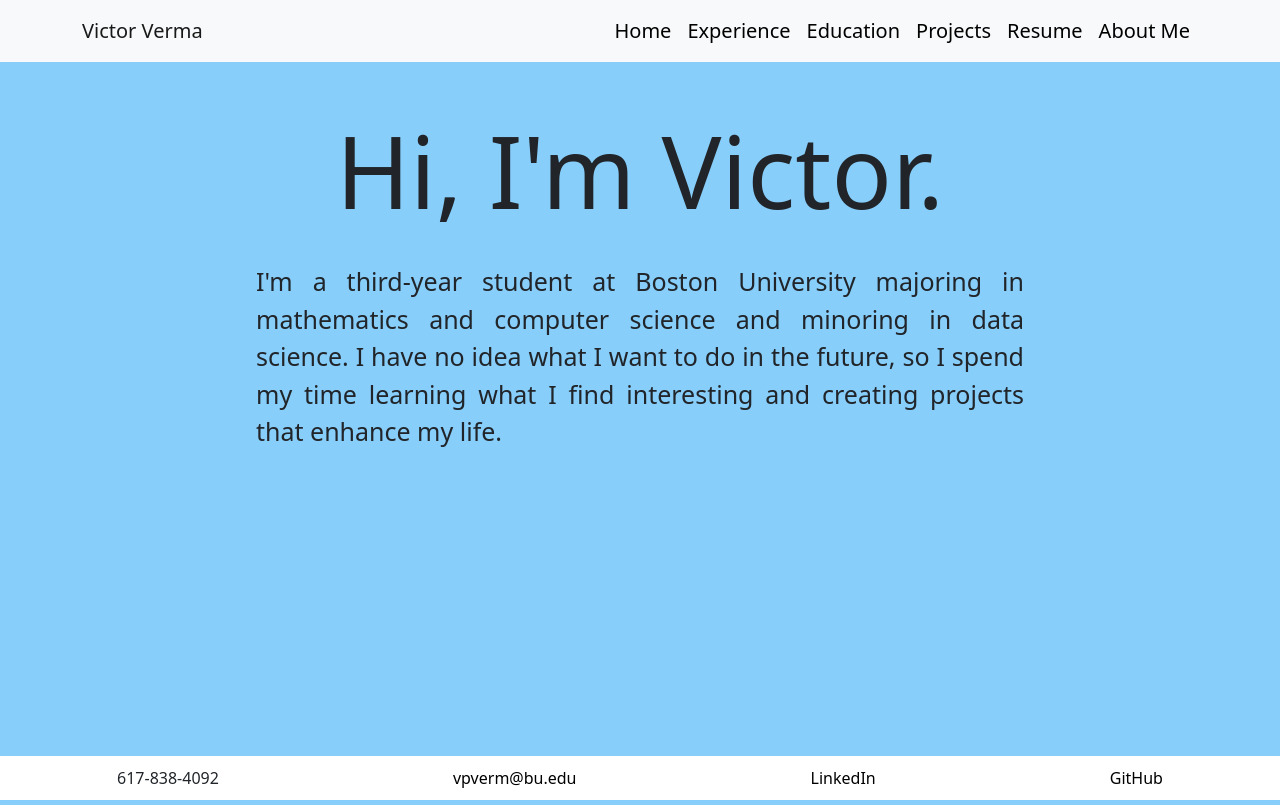
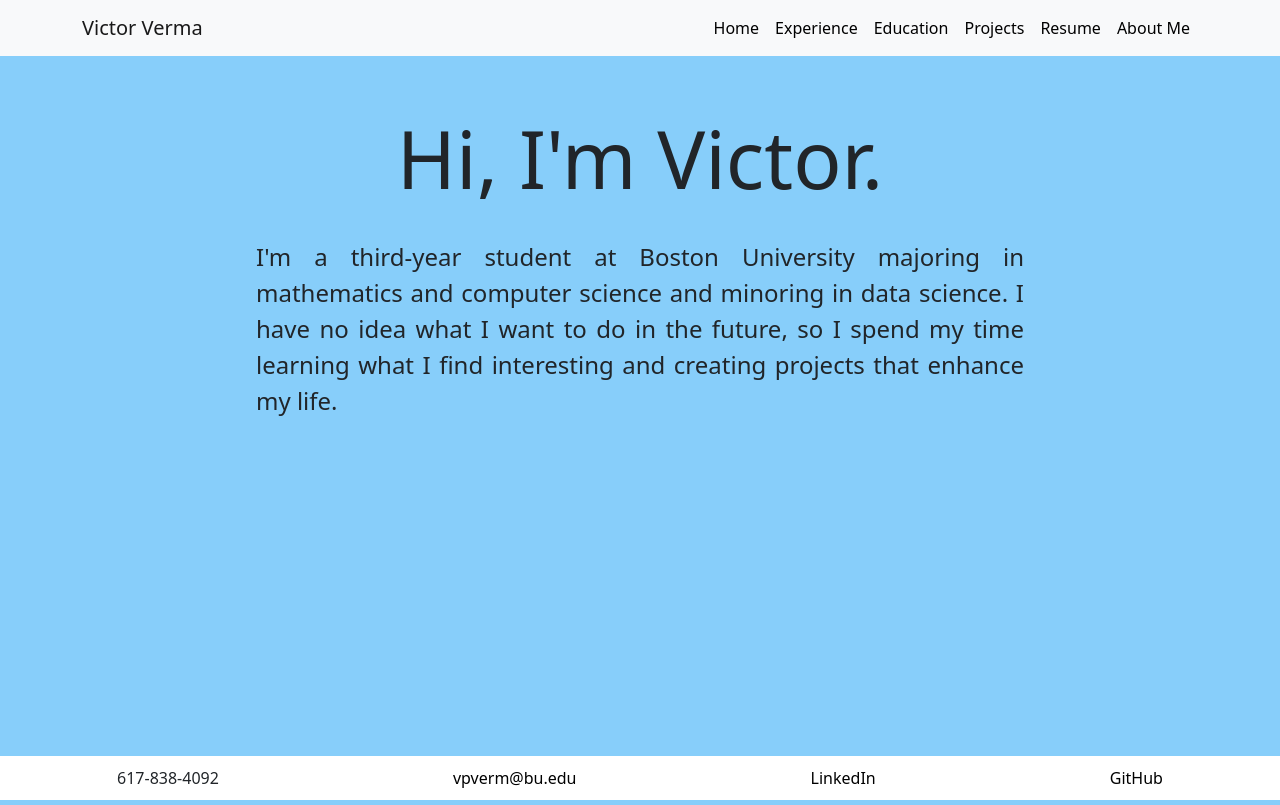
Before and after one commit to victorverma3/Portfolio, a React (Vite) app in the folder frontend/: page / in a window 1280 px wide. Built offline with nearby package versions, Linux system fonts and the light colour scheme.

Commit message:
reduced font size

```diff
--- a/frontend/src/components/Header/Header.css
+++ b/frontend/src/components/Header/Header.css
@@ -10,7 +10,7 @@
 .navLink {
    text-decoration: none;
    color: black;
-   font-size: 1.25rem;
+   font-size: 1rem;
 }
 
 .navLink:hover {
--- a/frontend/src/pages/home/Home.css
+++ b/frontend/src/pages/home/Home.css
@@ -5,7 +5,7 @@
 }
 
 .home-lead {
-    font-size: 1.5625rem;
+    font-size: 1.5rem;
     padding-top: 25px;
     text-align: justify;
     width: 60vw;
@@ -13,7 +13,7 @@
 }
 
 .home-title {
-    font-size: 100px;
+    font-size: 80px;
 }
 
 @media screen and (max-width: 499px) {
```
